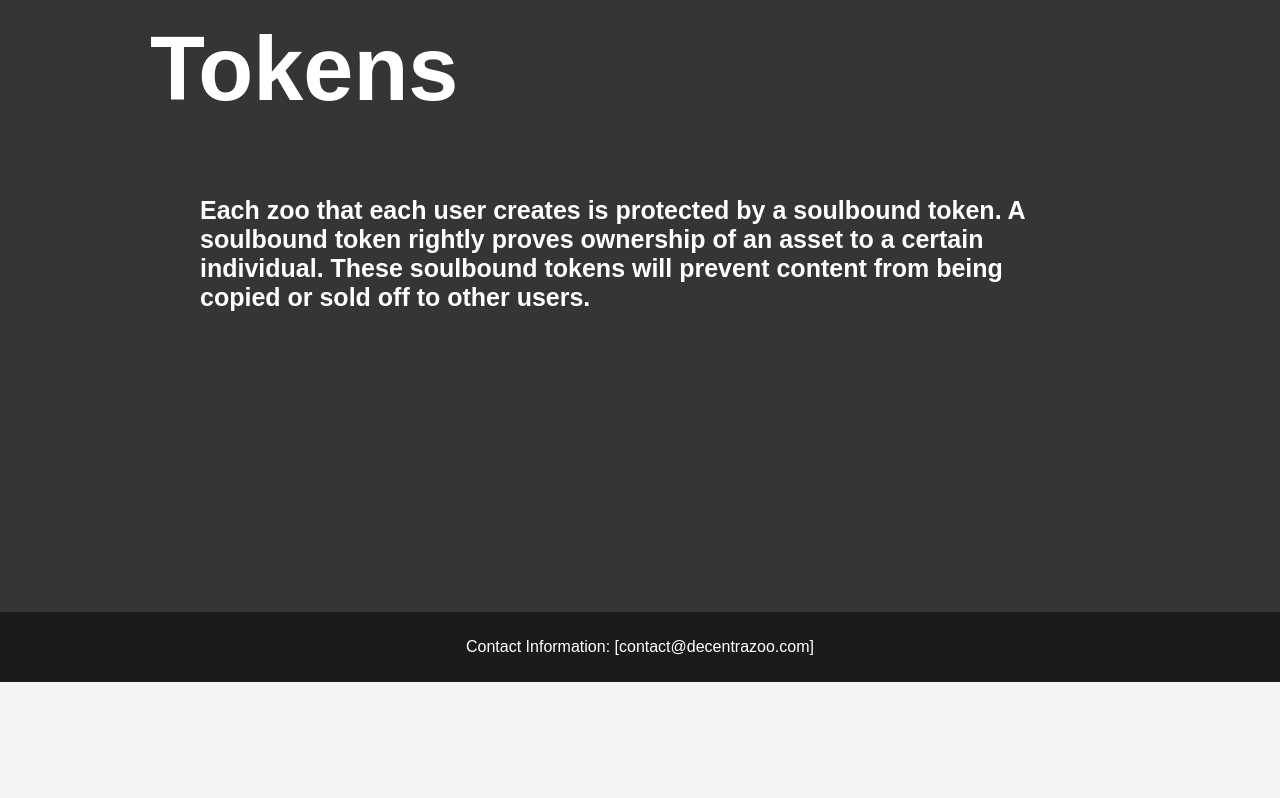
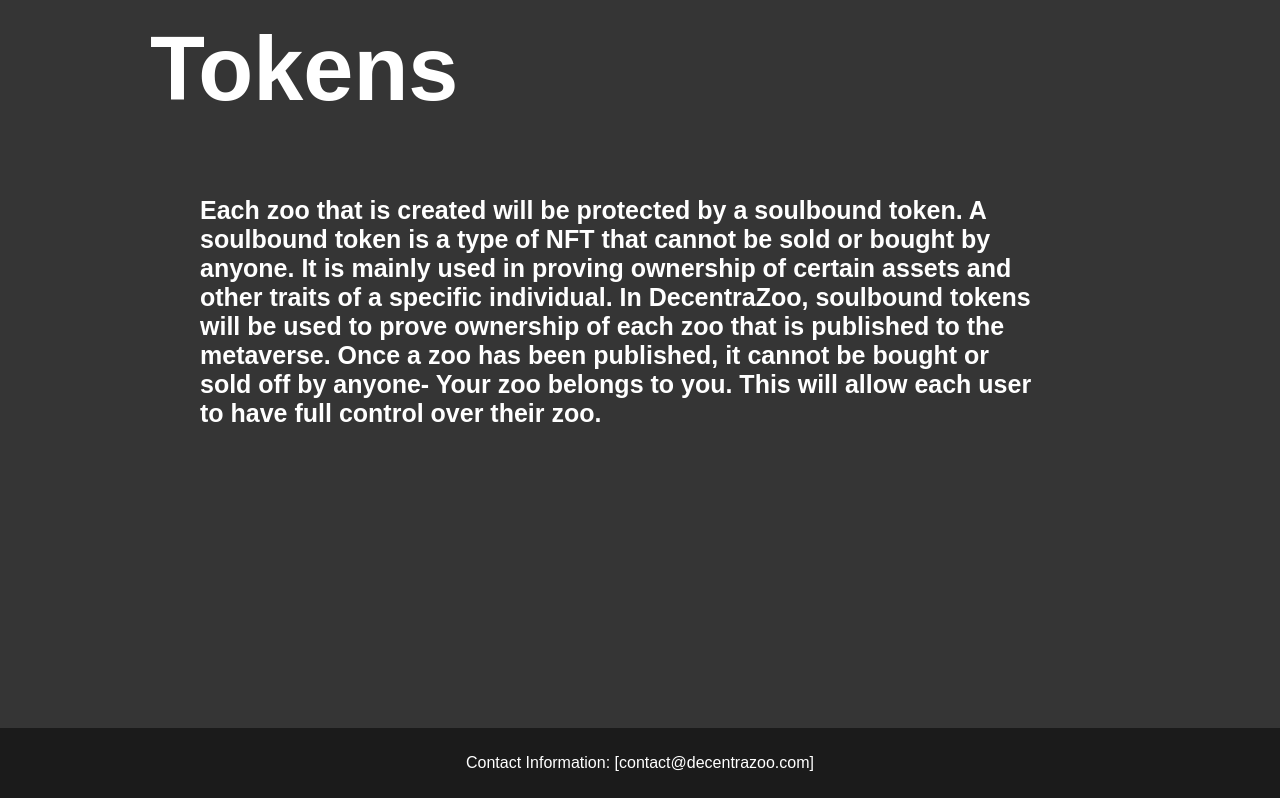
Before and after one commit to sdinslage/decentra_zoo, a React (Create React App) app: page /gameplay in a window 1280 px wide. Shown: the part 7630-8428 px from the top of the page. Before the commit the page ends 8312 px from the top, so only its background shows below. Built offline with nearby package versions, Linux system fonts and the light colour scheme.

Commit message:
Modified the Soulbound token description

```diff
--- a/src/Gameplay.js
+++ b/src/Gameplay.js
@@ -99,8 +99,9 @@
                     <li>And much more!</li>
                 </ul>
                 <h2 className='feat-head'>The Use of Soulbound Tokens</h2>
-            <p className='soul-content'>Each zoo that each user creates is protected by a soulbound token. A soulbound token rightly proves ownership of an asset to a certain individual. These soulbound tokens will
-                prevent content from being copied or sold off to other users.
+            <p className='soul-content'>Each zoo that is created will be protected by a soulbound token. A soulbound token is a type of NFT that cannot be sold or bought by anyone. It is mainly used in proving ownership
+                of certain assets and other traits of a specific individual. In DecentraZoo, soulbound tokens will be used to prove ownership of each zoo that is published to the metaverse. Once a zoo has been published, it cannot be bought or sold off by anyone- Your zoo belongs to you.
+                This will allow each user to have full control over their zoo.
             </p>
             </section>
 
```
